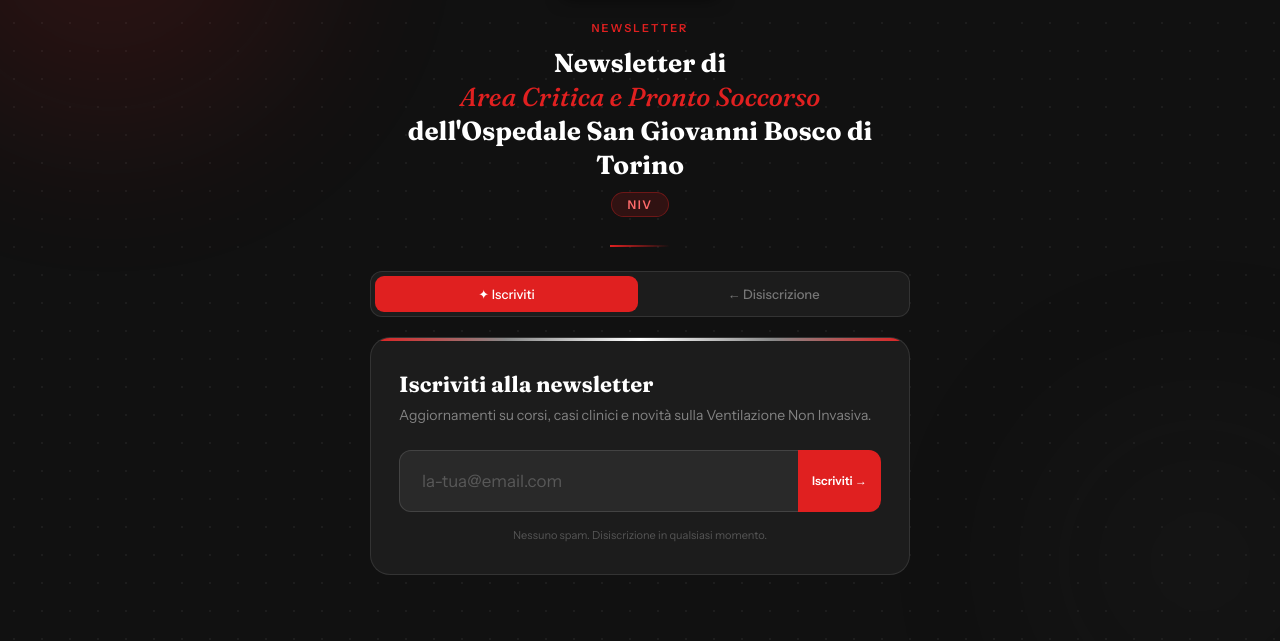
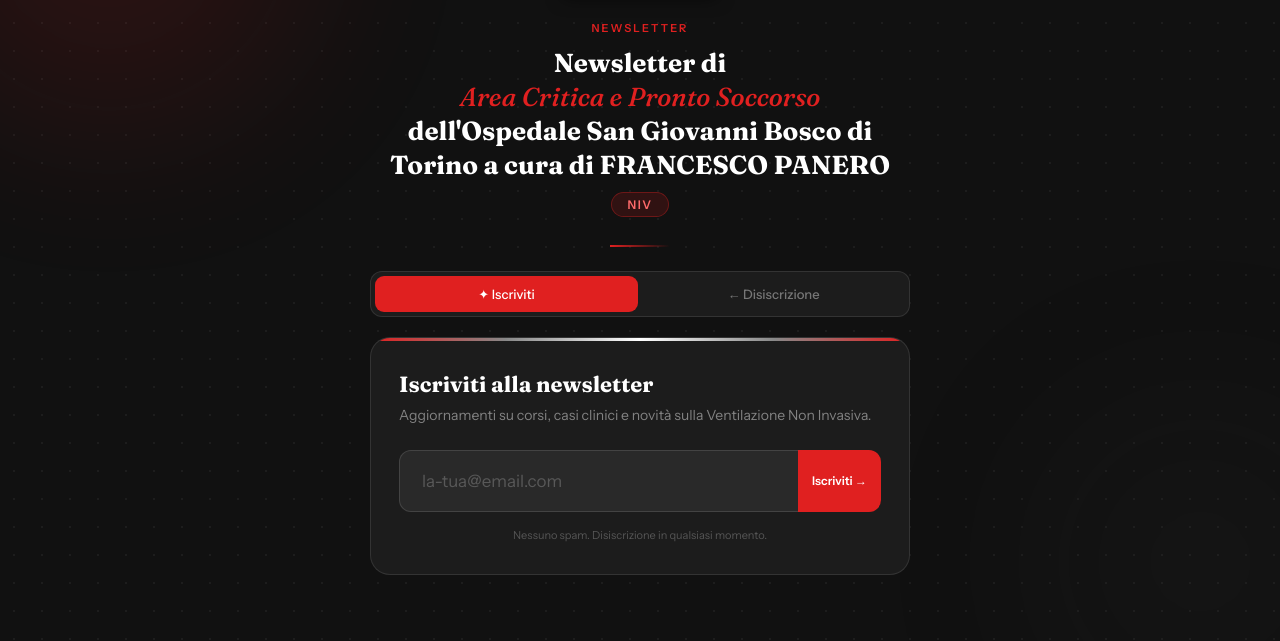
Before and after one commit to areacriticaprontosoccorso/Newsletter-NIV, a plain HTML site: page index.html in a window 1280 px wide. Shown: the part 159-800 px from the top of the page. Drawn offline with Linux system fonts and the light colour scheme.

Commit message:
Update index.html

```diff
--- a/index.html
+++ b/index.html
@@ -70,7 +70,7 @@
     </div>
     <div class="headline">
       <p class="eyebrow">Newsletter</p>
-      <h1>Newsletter di<br><em>Area Critica e Pronto Soccorso</em><br>dell'Ospedale San Giovanni Bosco di Torino</h1>
+      <h1>Newsletter di<br><em>Area Critica e Pronto Soccorso</em><br>dell'Ospedale San Giovanni Bosco di Torino a cura di FRANCESCO PANERO</h1>
       <span class="niv-tag">NIV</span>
     </div>
     <div class="divider"></div>
```
